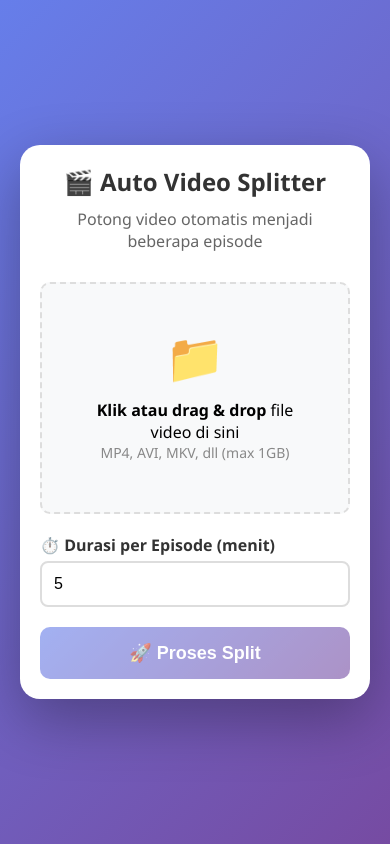
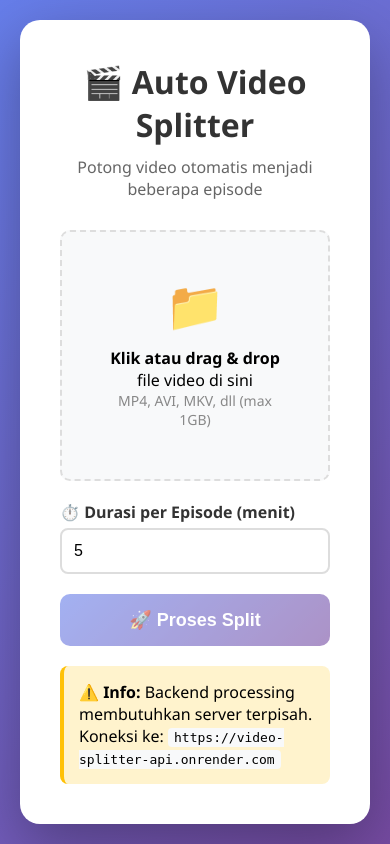
Before and after one commit to didisugiant/autocut, a Flask app: page / in a window 390 px wide. Run offline with Flask 3, Linux system fonts and the light colour scheme.

Commit message:
Update index.html

```diff
--- a/templates/index.html
+++ b/templates/index.html
@@ -27,17 +23,8 @@
             width: 100%;
             box-shadow: 0 20px 60px rgba(0,0,0,0.3);
         }
-        h1 {
-            text-align: center;
-            color: #333;
-            margin-bottom: 10px;
-            font-size: 2em;
-        }
-        .subtitle {
-            text-align: center;
-            color: #666;
-            margin-bottom: 30px;
-        }
+        h1 { text-align: center; color: #333; margin-bottom: 10px; }
+        .subtitle { text-align: center; color: #666; margin-bottom: 30px; }
         .upload-area {
             border: 2px dashed #ddd;
             border-radius: 10px;
@@ -159,20 +103,18 @@
             text-align: center;
             margin-top: 10px;
         }
-        .download-btn:hover {
-            background: #218838;
+        .error { color: #dc3545; background: #f8d7da; padding: 10px; border-radius: 8px; margin-top: 10px; display: none; }
+        .backend-info {
+            background: #fff3cd;
+            padding: 15px;
+            border-radius: 8px;
+            margin-top: 20px;
+            border-left: 4px solid #ffc107;
         }
-        .error {
-            color: #dc3545;
-            background: #f8d7da;
-            padding: 10px;
-            border-radius: 8px;
-            margin-top: 10px;
-            display: none;
-        }
-        @media (max-width: 600px) {
-            .container { padding: 20px; }
-            h1 { font-size: 1.5em; }
+        .backend-info code {
+            background: #f8f9fa;
+            padding: 2px 6px;
+            border-radius: 4px;
         }
     </style>
 </head>
@@ -212,9 +154,19 @@
         </div>
 
         <div class="error" id="errorMsg"></div>
+
+        <div class="backend-info">
+            <strong>⚠️ Info:</strong> Backend processing membutuhkan server terpisah.
+            <br>Koneksi ke: <code id="backendUrl">https://video-splitter-api.onrender.com</code>
+        </div>
     </div>
 
     <script>
+        // === KONFIGURASI ===
+        // Ganti dengan URL backend yang sebenarnya
+        const BACKEND_URL = 'https://video-splitter-api.onrender.com';
+        // Untuk development lokal: 'http://localhost:5000'
+
         const dropZone = document.getElementById('dropZone');
         const fileInput = document.getElementById('fileInput');
         const fileName = document.getElementById('fileName');
@@ -227,33 +179,28 @@
         const downloadBtn = document.getElementById('downloadBtn');
         const errorMsg = document.getElementById('errorMsg');
         const durasiInput = document.getElementById('durasi');
+        const backendUrlDisplay = document.getElementById('backendUrl');
+
+        // Tampilkan URL backend di UI
+        backendUrlDisplay.textContent = BACKEND_URL;
 
         let selectedFile = null;
 
         // Drag & Drop
         dropZone.addEventListener('click', () => fileInput.click());
-
         dropZone.addEventListener('dragover', (e) => {
             e.preventDefault();
             dropZone.classList.add('dragover');
         });
-
-        dropZone.addEventListener('dragleave', () => {
-            dropZone.classList.remove('dragover');
-        });
-
+        dropZone.addEventListener('dragleave', () => dropZone.classList.remove('dragover'));
         dropZone.addEventListener('drop', (e) => {
             e.preventDefault();
             dropZone.classList.remove('dragover');
-            if (e.dataTransfer.files.length > 0) {
-                handleFile(e.dataTransfer.files[0]);
-            }
+            if (e.dataTransfer.files.length > 0) handleFile(e.dataTransfer.files[0]);
         });
 
         fileInput.addEventListener('change', (e) => {
-            if (e.target.files.length > 0) {
-                handleFile(e.target.files[0]);
-            }
+            if (e.target.files.length > 0) handleFile(e.target.files[0]);
         });
 
         function handleFile(file) {
@@ -277,12 +224,14 @@
             formData.append('durasi', durasiInput.value);
 
             try {
-                const response = await fetch('/upload', {
+                const response = await fetch(`${BACKEND_URL}/upload`, {
                     method: 'POST',
                     body: formData
                 });
 
-                // Simulasi progress (karena FFmpeg di backend)
+                if (!response.ok) throw new Error('Server error: ' + response.status);
+
+                // Simulasi progress
                 let progress = 0;
                 const interval = setInterval(() => {
                     progress += 2;
@@ -291,24 +240,18 @@
                         progressFill.textContent = progress + '%';
                         statusText.textContent = `Memotong video... ${Math.round(progress)}%`;
                     }
-                }, 200);
+                }, 300);
 
                 const data = await response.json();
                 clearInterval(interval);
 
-                if (data.error) {
-                    throw new Error(data.error);
-                }
+                if (data.error) throw new Error(data.error);
 
-                // Selesai
                 progressFill.style.width = '100%';
                 progressFill.textContent = '100%';
                 statusText.textContent = '✅ Selesai!';
 
-                // Tampilkan hasil
-                setTimeout(() => {
-                    showResult(data);
-                }, 500);
+                setTimeout(() => showResult(data), 500);
 
             } catch (error) {
                 errorMsg.textContent = '❌ ' + error.message;
@@ -324,19 +267,19 @@
             document.getElementById('totalEpisodes').textContent = data.total_episodes;
 
             episodeList.innerHTML = '';
+            if (data.episodes) {
                 data.episodes.forEach(ep => {
                     const div = document.createElement('div');
                     div.className = 'episode-item';
                     div.innerHTML = `
                         <span>🎬 Episode ${ep.episode}</span>
-                    <span style="color: #666; font-size: 14px;">
-                        ${ep.duration} | ${ep.size}
-                    </span>
+                        <span style="color: #666; font-size: 14px;">${ep.duration} | ${ep.size}</span>
                     `;
                     episodeList.appendChild(div);
                 });
+            }
 
-            downloadBtn.href = data.download_url;
+            downloadBtn.href = `${BACKEND_URL}${data.download_url}`;
             downloadBtn.style.display = 'inline-block';
         }
     </script>
```
Also changed, not shown: other parts of templates/index.html (+13 -60 lines). Lines whose indentation alone changed are shown as unchanged.
